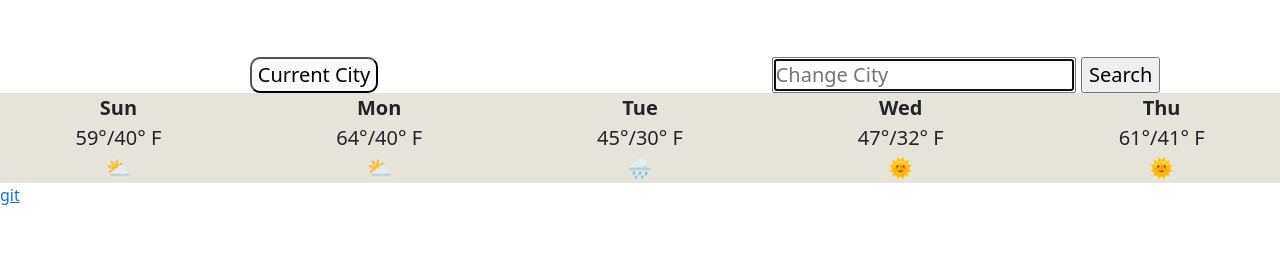
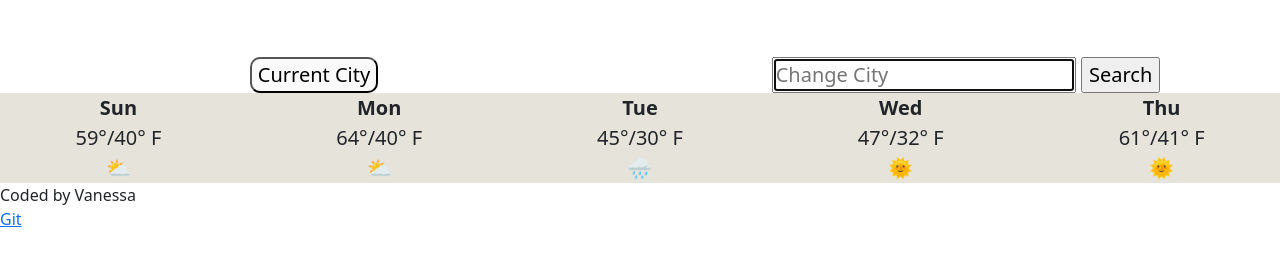
Before and after one commit to hatchvan1650/Vanilla-weatherapp, a website built with Parcel: page index.html in a window 1280 px wide. Shown: the part 220-486 px from the top of the page. Built offline with nearby package versions, Linux system fonts and the light colour scheme.

Commit message:
updated git link

```diff
--- a/index.html
+++ b/index.html
@@ -70,9 +70,9 @@
             <div class="col icon-5">&#127774;</div>
           </div>
         </div>
-
     </div>
-      <a href="https://github.com/hatchvan1650/week-6HW.git"> git</a>
+<div>Coded by Vanessa </div>
+     <a href="https://github.com/hatchvan1650/Vanilla-weatherapp.git"> Git  </a>
       <script src="src/index.js"> </script>
     </body>
   </html>
```
Also changed, not shown: README.md (deleted), 1 other file.
